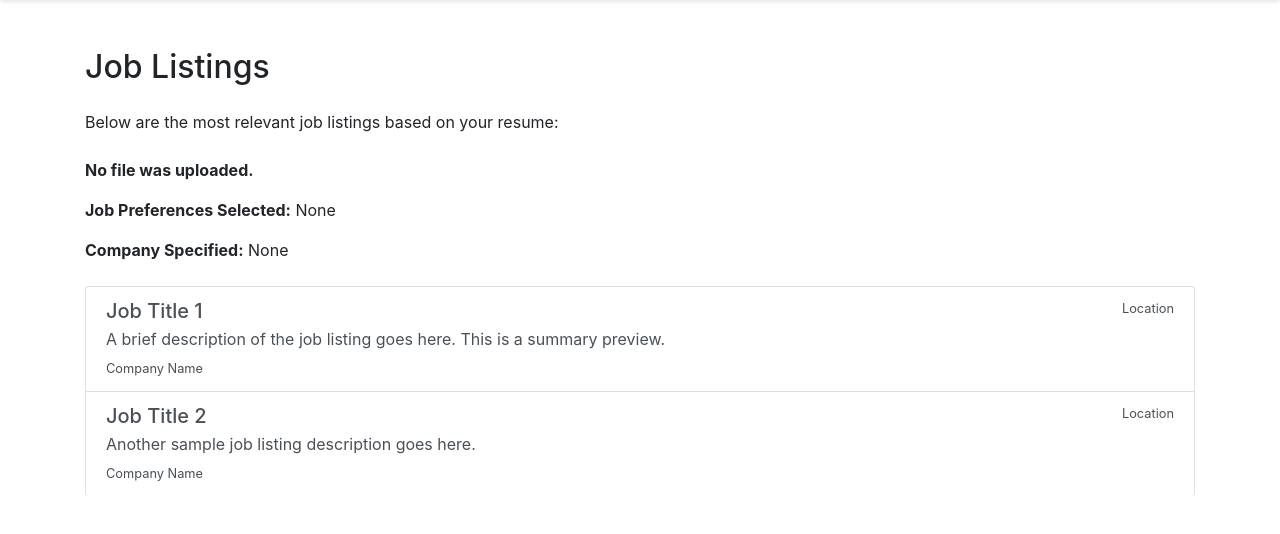
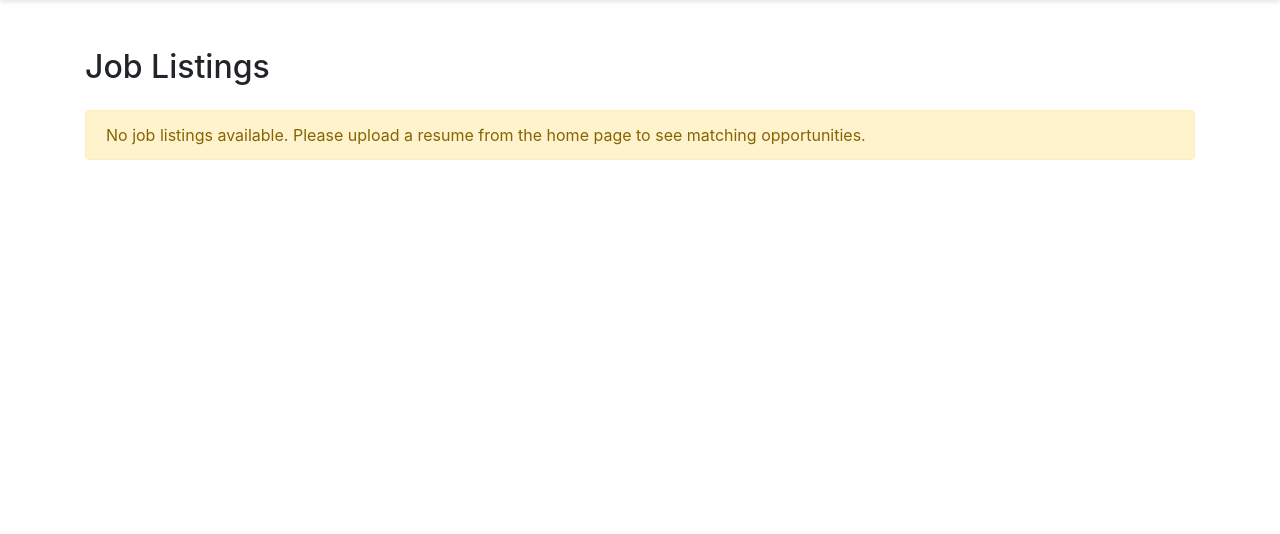
Before and after one commit to Jignesh6155/CITS3403_GroupProject, a Flask app: page /results in a window 1280 px wide. Shown: the part 68-602 px from the top of the page. Run offline with Flask 3, Linux system fonts and the light colour scheme; some libraries are stand-ins or nearby versions.

Commit message:
server fix for results page with improved UI for results page

```diff
--- a/app/templates/results.html
+++ b/app/templates/results.html
@@ -4,6 +4,7 @@
   <meta charset="UTF-8" />
   <meta name="viewport" content="width=device-width, initial-scale=1" />
   <title>Job Results - ResumeScraper</title>
+
   <!-- Styles -->
   <link rel="stylesheet" href="{{ url_for('static', filename='styles.css') }}" />
   <link rel="stylesheet" href="https://stackpath.bootstrapcdn.com/bootstrap/4.5.0/css/bootstrap.min.css" />
@@ -17,7 +18,6 @@
       aria-controls="navbarNav" aria-expanded="false" aria-label="Toggle navigation">
       <span class="navbar-toggler-icon"></span>
     </button>
-
     <div class="collapse navbar-collapse" id="navbarNav">
       <ul class="navbar-nav ml-auto">
         <li class="nav-item dropdown">
@@ -37,22 +37,15 @@
   <!-- Main Content -->
   <div class="container mt-5">
     <h2 class="mb-4">Job Listings</h2>
+
+    {% if data and data.filename %}
       <p class="mb-4">Below are the most relevant job listings based on your resume:</p>
 
       <!-- Display uploaded details -->
       <div class="mb-4">
-      {% if data.filename %}
         <p><strong>Uploaded File:</strong> {{ data.filename }}</p>
-      {% else %}
-        <p><strong>No file was uploaded.</strong></p>
-      {% endif %}
-      <p>
-        <strong>Job Preferences Selected:</strong>
-        {{ data.preferences | join(', ') if data.preferences else 'None' }}
-      </p>
-      <p>
-        <strong>Company Specified:</strong> {{ data.company if data.company else 'None' }}
-      </p>
+        <p><strong>Job Preferences Selected:</strong> {{ data.preferences | join(', ') if data.preferences else 'None' }}</p>
+        <p><strong>Company Specified:</strong> {{ data.company if data.company else 'None' }}</p>
       </div>
 
       <!-- Sample Job Listings -->
@@ -74,12 +67,19 @@
           <small>Company Name</small>
         </a>
       </div>
+
+    {% else %}
+      <div class="alert alert-warning mt-4" role="alert">
+        No job listings available. Please upload a resume from the home page to see matching opportunities.
+      </div>
+    {% endif %}
   </div>
 
   <!-- JS Libraries -->
   <script src="https://code.jquery.com/jquery-3.5.1.slim.min.js"></script>
   <script src="https://cdn.jsdelivr.net/npm/popper.js@1.16.0/dist/umd/popper.min.js"></script>
   <script src="https://stackpath.bootstrapcdn.com/bootstrap/4.5.0/js/bootstrap.min.js"></script>
+
   <!-- Custom Script -->
   <script src="{{ url_for('static', filename='script.js') }}"></script>
 </body>
```
Lines whose indentation alone changed are shown as unchanged.
